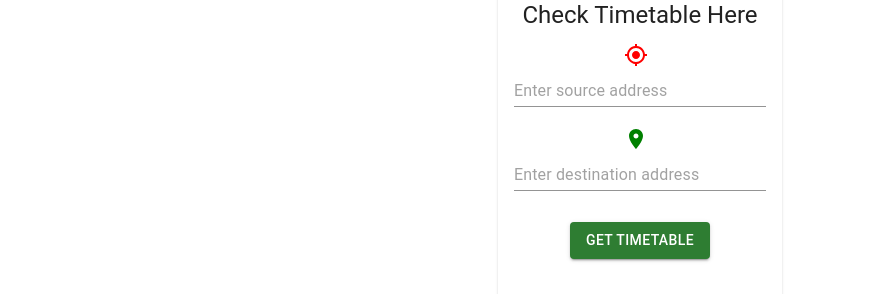
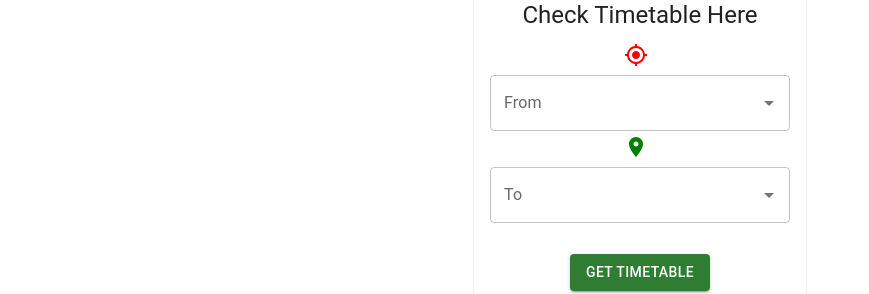
Before and after one commit to solu22/TimeTable-Assignment, a React (Create React App) app: page / in a window 1280 px wide. Shown: the part 434-728 px from the top of the page, without its empty margins (0-869 px from the left). Built offline with nearby package versions, Linux system fonts and the light colour scheme; no server answers.

Commit message:
feature for develop branch

```diff
--- a/src/App.js
+++ b/src/App.js
@@ -8,83 +8,65 @@ import Card from "@mui/material/Card";
 import Grid from "@mui/material/Grid";
 import CardContent from "@mui/material/CardContent";
 import CardMedia from "@mui/material/CardMedia";
-import getLocation from "./components/getLocation";
+//import getLocation from "./components/getLocation";
 import { Container, Typography } from "@mui/material";
 
 /*React, Redux Import */
-import { useEffect, useState } from "react";
+
+import { useState, useEffect } from "react";
 import { url } from "./api";
 import Clock from "./components/Clock";
 import TimeTable from "./components/TimeTable";
 import InputData from "./components/InputData";
 import Header from "./components/Header";
-import { useSelector } from "react-redux";
+
+//import { useSelector } from "react-redux";
 import Loader from "./components/Loader";
 
 function App() {
   const [entryPoint, setEntryPoint] = useState("");
   const [destinationPoint, setDestinationPoint] = useState("");
-  const [search, { data, loading }] = useLazyQuery(graphQlQuery);
-
-  const [coordinates, setCoordinates] = useState({
-    sourceLat: "",
-    sourceLong: "",
-    desLat: "",
-    desLong: "",
-  });
-
-  const { currentLattitude, currentLongitude } = useSelector(
-    (state) => state.dataReducer
-  );
-
-  useEffect(() => {
-    getLocation();
-  }, []);
-
-  useEffect(() => {
-    fetchCoordinatesForPoint();
-  }, [entryPoint, destinationPoint]);
-
-  useEffect(() => {
-    data;
-  }, []);
-
+  const [searchDataFrom, setSearchDataFrom] = useState([]);
+  const [searchDataTo, setSearchDataTo] = useState([]);
+  const [coordinatesFromLat, setCoordinatesFromLat] = useState(null);
+  const [coordinatesToLat, setCoordinatesToLat] = useState(null);
+  const [coordinatesFromLong, setCoordinatesFromLong] = useState(null);
+  const [coordinatesToLong, setCoordinatesToLong] = useState(null);
+  const [search, { loading, data }] = useLazyQuery(graphQlQuery);
+  console.log("checkdata", data);
 
   let searchUrl = url;
 
-  const fetchCoordinatesForPoint = async () => {
-    let sourceAdress = await axios.get(
-      searchUrl + "?text=" + entryPoint.replace(" ", "%20") + "&size=1"
-    );
+  const getData = async () => {
+    const source = await axios.get(`${searchUrl}?text=${entryPoint}`);
+    setSearchDataFrom(source.data.features);
 
-    let destinationAdress = await axios.get(
-      searchUrl + "?text=" + destinationPoint.replace(" ", "%20") + "&size=1"
-    );
+    const destination = await axios.get(`${searchUrl}?text=${destinationPoint}`);
+    setSearchDataTo(destination.data.features);
 
-    const coordinates = {
-      sourceLat:
-        sourceAdress.data.features[0].geometry.coordinates[1] ||
-        currentLattitude,
-      sourceLong:
-        sourceAdress.data.features[0].geometry.coordinates[0] ||
-        currentLongitude,
-      desLat: destinationAdress.data.features[0].geometry.coordinates[1],
-      desLong: destinationAdress.data.features[0].geometry.coordinates[0],
-    };
-    setCoordinates(coordinates);
   };
+
+  useEffect(() => {
+    getData();
+  }, [entryPoint, destinationPoint]);
+
+
 
   const handleSubmit = (e) => {
     e.preventDefault();
     search({
       variables: {
-        sourceLat: coordinates.sourceLat,
-        sourceLong: coordinates.sourceLong,
-        desLat: coordinates.desLat,
-        desLong: coordinates.desLong,
+        sourceLat: coordinatesFromLat,
+        sourceLong: coordinatesFromLong,
+        desLat: coordinatesToLat,
+        desLong: coordinatesToLong,
       },
     });
   };
+
+  {
+    loading && <Loader />;
+  }
 
   return (
     <Container>
@@ -126,17 +108,17 @@ function App() {
                 handleSubmit={handleSubmit}
                 setEntryPoint={setEntryPoint}
                 setDestinationPoint={setDestinationPoint}
-                entryPoint={entryPoint}
-                destinationPoint={destinationPoint}
+                searchDataFrom={searchDataFrom}
+                searchDataTo={searchDataTo}
+                setCoordinatesFromLat={setCoordinatesFromLat}
+                setCoordinatesFromLong={setCoordinatesFromLong}
+                setCoordinatesToLat={setCoordinatesToLat}
+                setCoordinatesToLong={setCoordinatesToLong}
               />
             </CardContent>
           </Card>
         </Grid>
       </Grid>
-      {loading && !data && (
-        <p style={{ color: "red" }}>No schedule found for such address</p>
-      )}
-      {loading && <Loader />}
 
       {data && (
         <TimeTable
--- a/src/components/InputData.js
+++ b/src/components/InputData.js
@@ -1,24 +1,47 @@
-
 /* Material-UI Import */
 import TextField from "@mui/material/TextField";
 import Button from "@mui/material/Button";
 import MyLocationIcon from "@mui/icons-material/MyLocation";
 import LocationOnIcon from "@mui/icons-material/LocationOn";
 import { Box } from "@mui/material";
+import Autocomplete from "@mui/material/Autocomplete";
 
 /*React Import */
 import React from "react";
 import PropTypes from "prop-types";
 
-
 const InputData = ({
   handleSubmit,
   setEntryPoint,
+  searchDataFrom,
+  searchDataTo,
+  setCoordinatesFromLong,
+  setCoordinatesFromLat,
+  setCoordinatesToLat,
+  setCoordinatesToLong,
   setDestinationPoint,
-  entryPoint,
-  destinationPoint,
+  // entryPoint,
+  // destinationPoint,
 }) => {
+  const sourceOption = searchDataFrom.map((info) => {
+    return {
+      label: info.properties.region ,
+      coordinates: info.geometry.coordinates,
+    };
+  });
+
+  const destinationOption = searchDataTo.map((info) => {
+    return {
+      label: info.properties.label,
+      coordinates: info.geometry.coordinates,
+    };
+  });
+
+  console.log("soprion", sourceOption);
+
+
   return (
+    <>
       <Box
         sx={{ textAlign: "center" }}
         component="form"
@@ -27,27 +50,47 @@ const InputData = ({
         data-testid="form"
       >
         <MyLocationIcon sx={{ color: "red", mr: 1, my: 0.5 }} />
+        <Autocomplete
+          disablePortal
+          id="combo-box-demo"
+          options={sourceOption.filter(p=>p.region === "Uusima")}
+          isOptionEqualToValue={(option, value) =>
+            option.label === value.label
+          }
+          sx={{ width: 300 }}
+          onChange={(event, newValue) => {
+            setCoordinatesFromLat(newValue.coordinates[0]);
+            setCoordinatesFromLong(newValue.coordinates[1]);
+          }}
+          renderInput={(params) => (
             <TextField
-        fullWidth
-        placeholder="Enter source address"
-        variant="standard"
+              {...params}
               onChange={(e) => setEntryPoint(e.target.value)}
-        required={true}
-        name="source"
-        data-testid="input-1"
-        type="text"
-        value={entryPoint}
+              label="From"
             />
-      <p></p>
+          )}
+        />
         <LocationOnIcon sx={{ color: "green", mr: 1, my: 0.5 }} />
+
+        <Autocomplete
+          disablePortal
+          id="combo-box-demo"
+          options={destinationOption}
+          isOptionEqualToValue={(option, value) =>
+            option.coordinates === value.coordinates
+          }
+          sx={{ width: 300 }}
+          onChange={(event, newValue) => {
+            setCoordinatesToLat(newValue.coordinates[0]);
+            setCoordinatesToLong(newValue.coordinates[1]);
+          }}
+          renderInput={(params) => (
             <TextField
-        fullWidth
-        placeholder="Enter destination address"
-        variant="standard"
+              {...params}
               onChange={(e) => setDestinationPoint(e.target.value)}
-        required={true}
-        type="text"
-        value={destinationPoint}
+              label="To"
+            />
+          )}
         />
         <p></p>
         <Button
@@ -60,6 +103,7 @@ const InputData = ({
           Get TimeTable
         </Button>
       </Box>
+    </>
   );
 };
 
@@ -69,6 +113,12 @@ InputData.propTypes = {
   setDestinationPoint: PropTypes.func.isRequired,
   entryPoint: PropTypes.string,
   destinationPoint: PropTypes.string,
+  searchDataFrom: PropTypes.array,
+  searchDataTo: PropTypes.array,
+  setCoordinatesFromLat: PropTypes.func.isRequired,
+  setCoordinatesFromLong: PropTypes.func.isRequired,
+  setCoordinatesToLat: PropTypes.func.isRequired,
+  setCoordinatesToLong: PropTypes.func.isRequired
 };
 
 export default InputData;
--- a/src/redux/action/index.js
+++ b/src/redux/action/index.js
@@ -1,3 +1,4 @@
+
 
 
 export const setCurrentCoordinates = (coords)=>{
@@ -6,3 +7,10 @@ export const setCurrentCoordinates = (coords)=>{
     payload: coords
   };
 };
+
+export const setCoordinates = (coordinates)=>{
+  return{
+    type: "SET_COORDINATES",
+    payload: coordinates
+  };
+};
```
Also changed, not shown: src/components/TimeTable.js (+5 -3 lines). Lines whose indentation alone changed are shown as unchanged.
